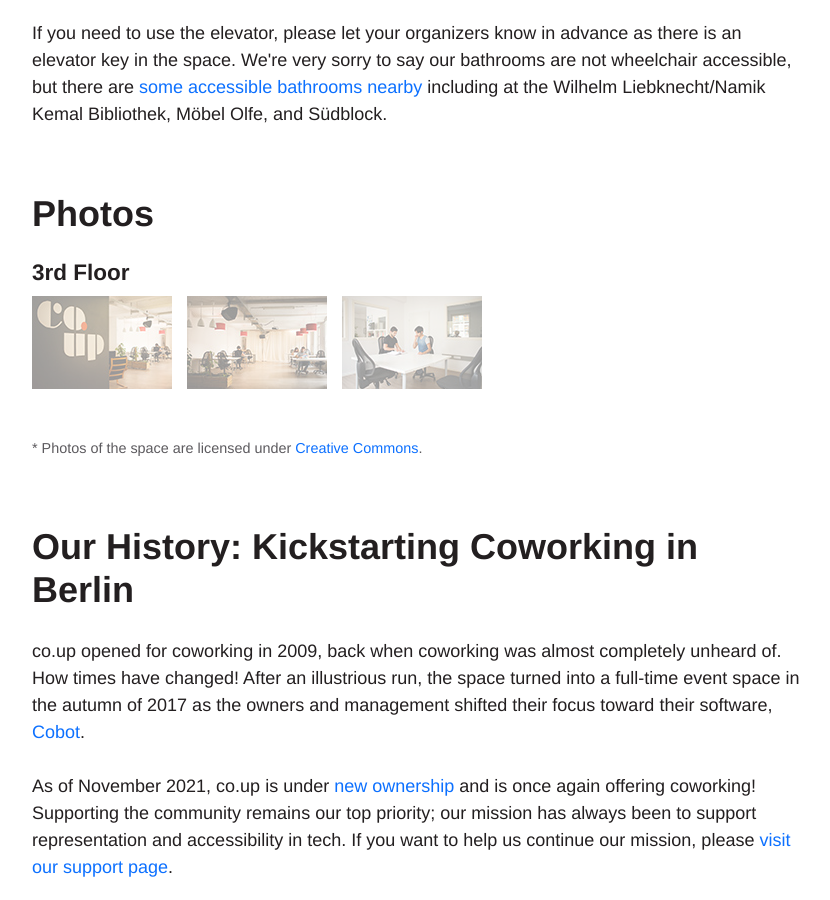
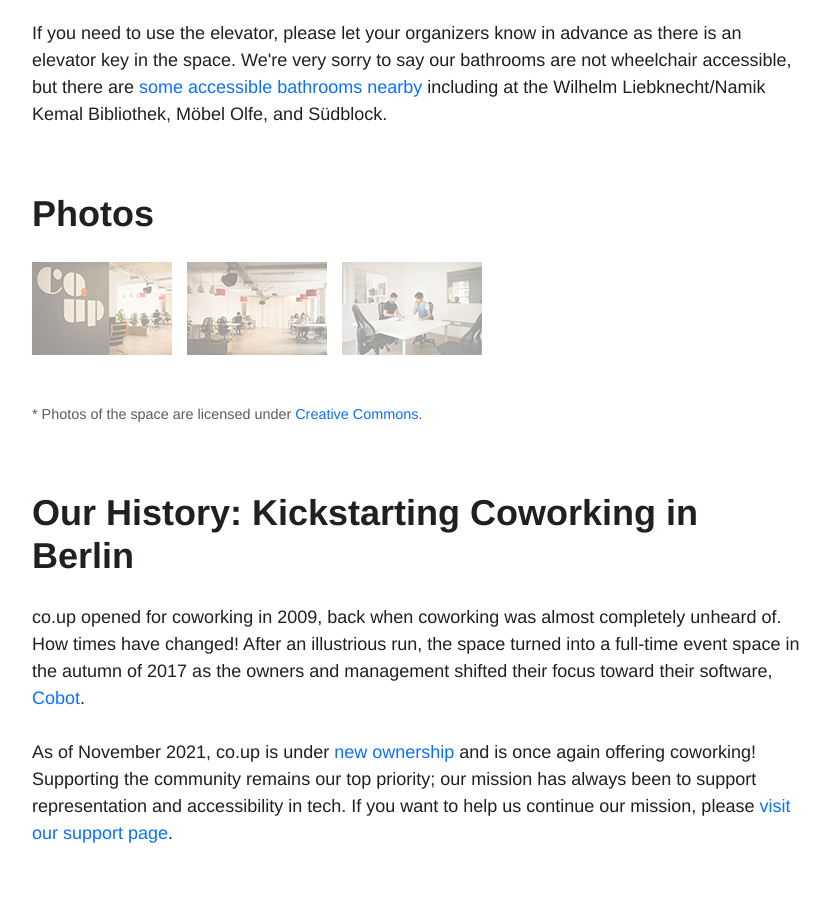
Before and after one commit to co-up/co-up.de, a Jekyll site: the page built from about.html, in a window 1280 px wide and 900 px high, scrolled down 1477 px. Shown: the whole window, without its empty margins (224-1054 px from the left). Built offline with Jekyll 4.4.1, drawn with Linux system fonts in a browser that asks for light colours.

Commit message:
removed "3d floor"

```diff
--- a/about.html
+++ b/about.html
@@ -39,7 +39,6 @@ redirect_from: about.html
 
 <section class="support-section">
   <h2>Photos</h2>
-  <h3>3rd Floor</h3>
 
   <ul class="photos">
     <li><a href="/photos/coup_3rd_lounge.jpg" title="Lounge"><img src="/photos/coup_3rd_lounge_thumb.jpg" alt="Lounge"/></a></li>
```
